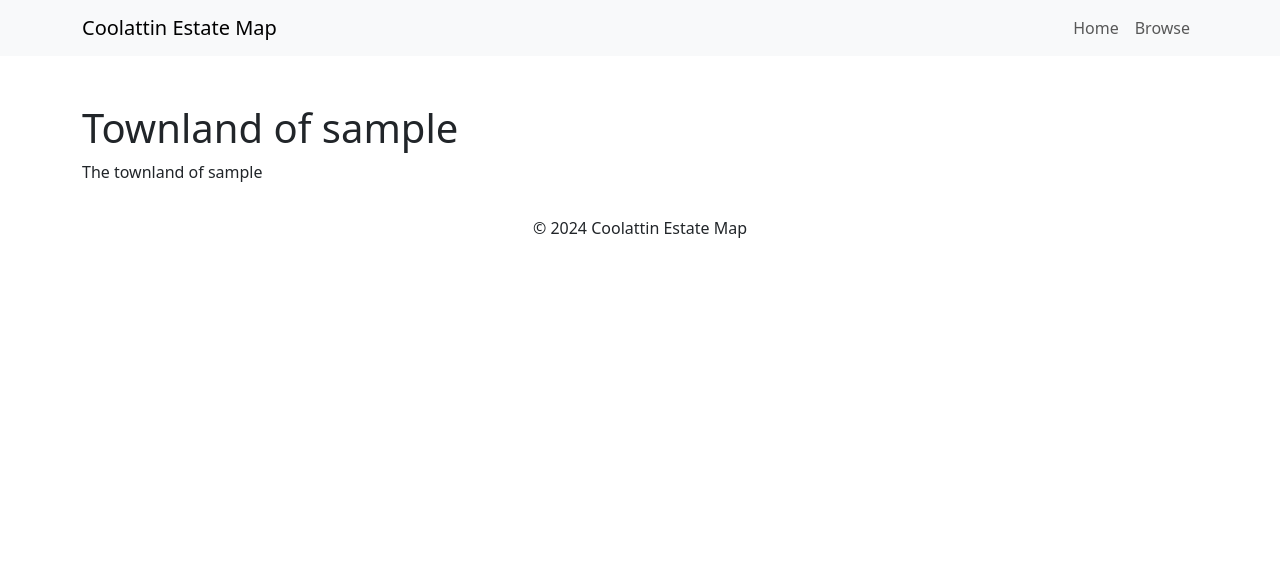
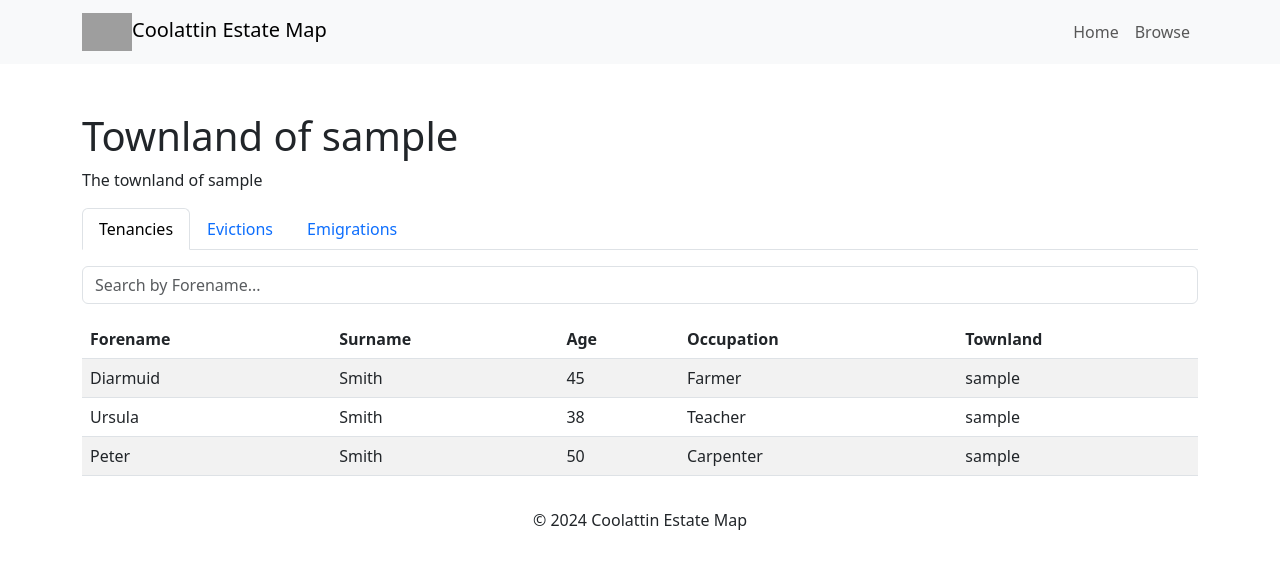
Before and after one commit to dsmith02/coolattin-web, a Flask app: a page that uses templates/base.html in a window 1280 px wide. Shown: the top 569 px of the page. Run offline with Flask 3, Linux system fonts and the light colour scheme; grey boxes are pictures that could not be loaded.

Commit message:
Add static townland data and add Fitzwilliam Arms to page.

```diff
--- a/app.py
+++ b/app.py
@@ -45,12 +45,17 @@ def create_map():
 
     folium.Marker(COOLATTIN_COORDS, popup="Coolattin House", tooltip="CLICK HERE FOR MORE!").add_to(map)
 
+    for feature in json_data["features"]:
+        name_english = feature["properties"]["TL_ENGLISH"]
+        link = f'<a href="/townlands/{name_english.replace(" ", "-").capitalize()}" target="_blank">More details</a>'
+        feature["properties"]["TL_URL"] = link  # Add the link as a new property
+
     folium.GeoJson(
         json_data,
         name="Townlands",
         popup=folium.GeoJsonPopup(
-            fields=["TL_ENGLISH", "TL_GAEILGE", "T_POP_1839_", "T_POP_1868"],  # Display these properties
-            aliases=["Townland (EN):", "Townland (GA):", "Population (1839):", "Population (1868):"],  # Labels
+            fields=["TL_ENGLISH", "TL_GAEILGE", "T_POP_1839_", "T_POP_1868", "TL_URL"],  # Display these properties
+            aliases=["Townland (EN):", "Townland (GA):", "Population (1839):", "Population (1868):", ""],  # Labels
             localize=True  # Automatically format numbers if needed
         ),
         tooltip=folium.GeoJsonTooltip(
@@ -66,6 +71,7 @@ def create_map():
         },
         zoom_on_click=False
     ).add_to(map)
+
     return map
 
 # Loads the geographical JSON data for townlands
--- a/templates/base.html
+++ b/templates/base.html
@@ -22,7 +22,7 @@
     <header>
         <nav class="navbar navbar-expand-lg navbar-light bg-light">
             <div class="container">
-                <a class="navbar-brand" href="#">Coolattin Estate Map</a>
+                <a class="navbar-brand" href="/"><img src="{{ url_for('static', filename='data/fitzwilliam-arms.svg') }}" width="50px" height="auto">Coolattin Estate Map</a>
                 <div class="ml-auto">
                     <ul class="navbar-nav">
                         <li class="nav-item">
--- a/templates/townland.html
+++ b/templates/townland.html
@@ -5,7 +5,63 @@
 <div class="container mt-5">
     <h1>Townland of {{ townland }}</h1>
     <p>The townland of {{ townland }}</p>
-</div>
+
+    <!-- Tab Navigation -->
+    <ul class="nav nav-tabs" id="myTab" role="tablist">
+        <li class="nav-item" role="presentation">
+            <a class="nav-link active" id="tenancies-tab" data-bs-toggle="tab" href="#tenancies" role="tab" aria-controls="tenancies" aria-selected="true">Tenancies</a>
+        </li>
+        <li class="nav-item" role="presentation">
+            <a class="nav-link" id="evictions-tab" data-bs-toggle="tab" href="#evictions" role="tab" aria-controls="evictions" aria-selected="false">Evictions</a>
+        </li>
+        <li class="nav-item" role="presentation">
+            <a class="nav-link" id="emigrations-tab" data-bs-toggle="tab" href="#emigrations" role="tab" aria-controls="emigrations" aria-selected="false">Emigrations</a>
+        </li>
+    </ul>
+
+    <!-- Tab Content -->
+    <div class="tab-content mt-3" id="myTabContent">
+        <div class="tab-pane fade show active" id="tenancies" role="tabpanel" aria-labelledby="tenancies-tab">
+            <div class="mb-3">
+                <input class="form-control" id="searchInput" type="text" placeholder="Search by Forename...">
+            </div>
+            <table class="table table-striped">
+                <thead>
+                    <tr>
+                        <th>Forename</th>
+                        <th>Surname</th>
+                        <th>Age</th>
+                        <th>Occupation</th>
+                        <th>Townland</th>
+                    </tr>
+                </thead>
+                <tbody>
+                    <tr>
+                        <td>Diarmuid</td>
+                        <td>Smith</td>
+                        <td>45</td>
+                        <td>Farmer</td>
+                        <td>{{ townland }}</td>
+                    </tr>
+                    <tr>
+                        <td>Ursula</td>
+                        <td>Smith</td>
+                        <td>38</td>
+                        <td>Teacher</td>
+                        <td>{{ townland }}</td>
+                    </tr>
+                    <tr>
+                        <td>Peter</td>
+                        <td>Smith</td>
+                        <td>50</td>
+                        <td>Carpenter</td>
+                        <td>{{ townland }}</td>
+                    </tr>
+                </tbody>
+            </table>
+        </div>
+        </div>
+    </div>
 {% endblock %}
 <!-- Bootstrap JS -->
 <script src="https://cdn.jsdelivr.net/npm/bootstrap@5.3.0/dist/js/bootstrap.bundle.min.js"></script>
```
Also changed, not shown: static/data/fitzwilliam-arms.svg (added).
